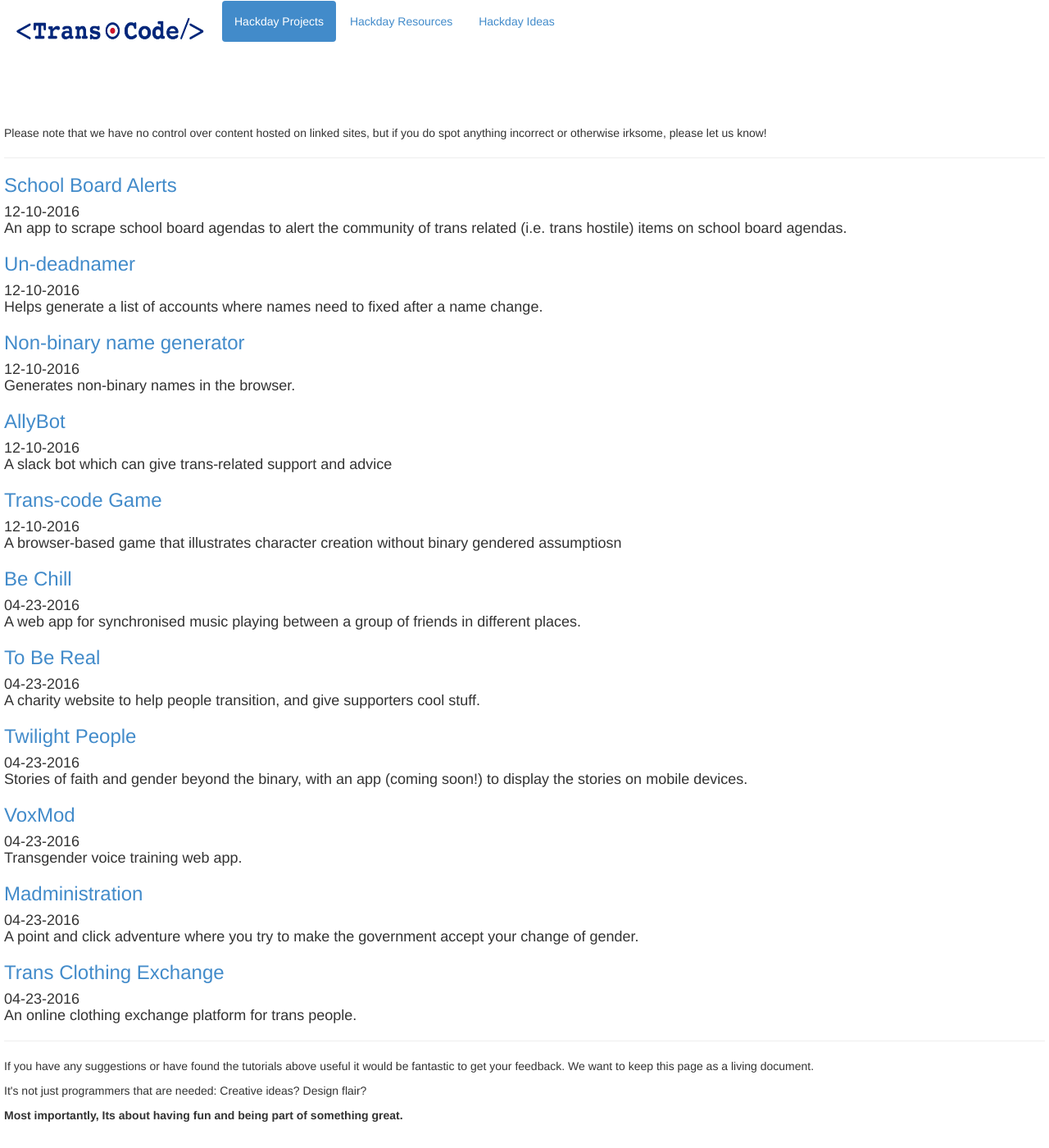
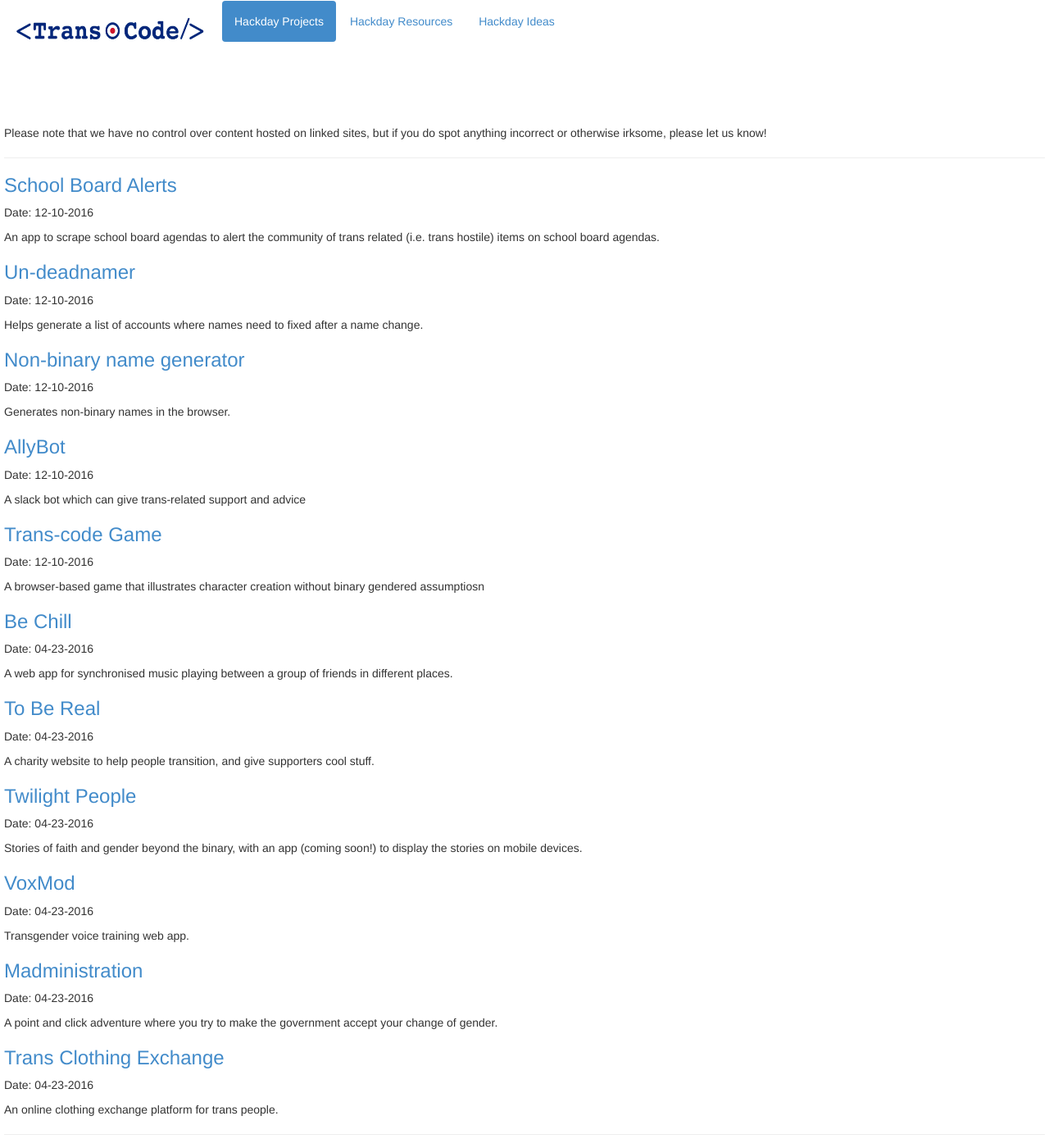
Before and after one commit to Trans-Code/Trans-Code.github.io, a Jekyll site: the page built from index.html, in a window 1280 px wide and 1400 px high. Shown: the whole window at 82% size. Built offline with Jekyll 4.4.1, drawn with Linux system fonts in a browser that asks for light colours.

Commit message:
fixed dates to projects

```diff
--- a/index.html
+++ b/index.html
@@ -12,7 +12,7 @@ title: Hackday Projects
 {% for project in site.data.projects %}
 <div>
   <a href="{{ project.url }}"><h3>{{ project.name }}</h3></a>
-  <h4>{{project.date}}
+  <p>Date: {{project.date}}</p>
   <p>{{ project.info }}</p>
 </div>
 {% endfor %}
```
